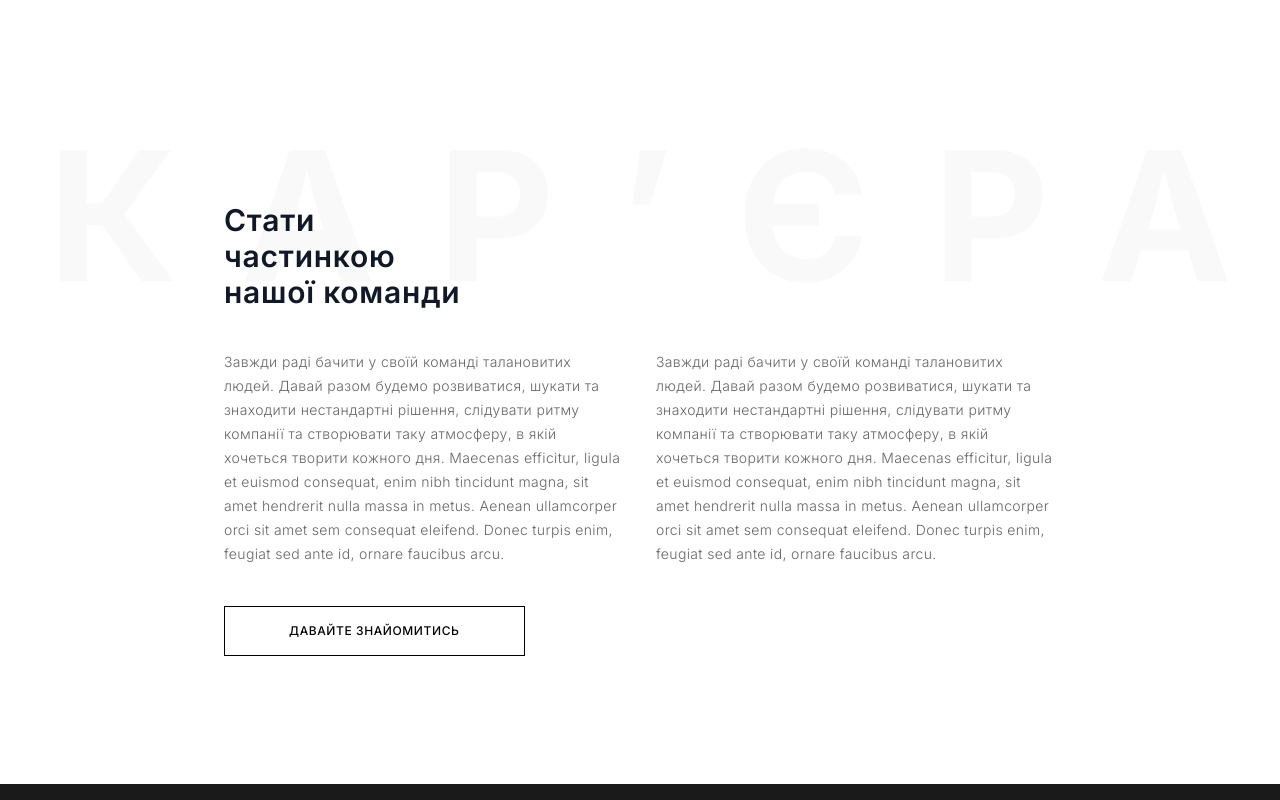
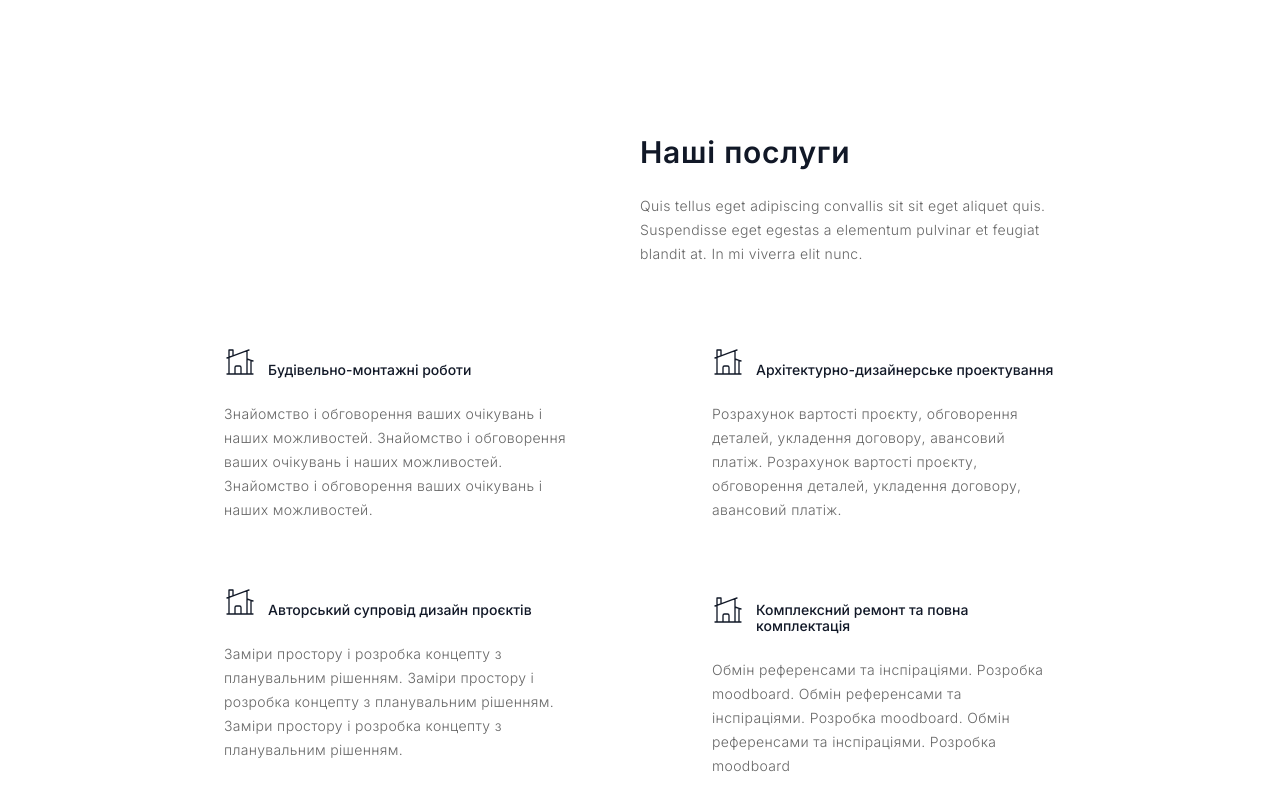
Before and after one commit to nikolaynizruhin/asty, a Next.js app: page / in a window 1280 px wide. Shown: the part 3640-4440 px from the top of the page. Built offline with nearby package versions, Linux system fonts and the light colour scheme.

Commit message:
Add services

```diff
--- /dev/null
+++ b/app/components/services.tsx
@@ -0,0 +1,67 @@
+const services = [
+  {
+    name: 'Будівельно-монтажні роботи',
+    description: 'Знайомство і обговорення ваших очікувань і наших можливостей. Знайомство і обговорення ваших очікувань і наших можливостей. Знайомство і обговорення ваших очікувань і наших можливостей.'
+  },
+  {
+    name: 'Архітектурно-дизайнерське проектування',
+    description: 'Розрахунок вартості проєкту, обговорення деталей, укладення договору, авансовий платіж. Розрахунок вартості проєкту, обговорення деталей, укладення договору, авансовий платіж.'
+  },
+  {
+    name: 'Авторський супровід дизайн проєктів',
+    description: 'Заміри простору і розробка концепту з планувальним рішенням. Заміри простору і розробка концепту з планувальним рішенням. Заміри простору і розробка концепту з планувальним рішенням.'
+  },
+  {
+    name: 'Комплексний ремонт та повна комплектація',
+    description: 'Обмін референсами та інспіраціями. Розробка moodboard. Обмін референсами та інспіраціями. Розробка moodboard. Обмін референсами та інспіраціями. Розробка moodboard'
+  }
+]
+
+export default function Services() {
+  return (
+    <div className="py-24 sm:py-32">
+      <div className="mx-auto max-w-4xl px-6 lg:px-8">
+        <div className="pl-[50%]">
+          <h2 className="mt-2 text-3xl font-semibold text-gray-900 sm:text-3xl max-w-xs tracking-wide">
+            Наші послуги
+          </h2>
+          <p className="mt-6 text-sm tracking-wide font-light leading-6 text-[#666]">
+            Quis tellus eget adipiscing convallis sit sit eget aliquet quis.
+            Suspendisse eget egestas a elementum pulvinar et feugiat blandit at.
+            In mi viverra elit nunc.
+          </p>
+        </div>
+        <div className="mx-auto mt-16 max-w-2xl sm:mt-20 lg:mt-20 lg:max-w-none">
+          <dl className="grid max-w-xl grid-cols-1 gap-x-36 gap-y-16 lg:max-w-none lg:grid-cols-2">
+            {services.map((service, index) => (
+              <div key={index} className="flex flex-col relative">
+                <dt className="flex items-center gap-x-3 text-sm font-medium leading-4 text-gray-900">
+                  <svg
+                    fill="none"
+                    viewBox="0 0 24 24"
+                    strokeWidth={1}
+                    stroke="currentColor"
+                    className="w-8 h-8 flex-none"
+                  >
+                    <path
+                      strokeLinecap="round"
+                      strokeLinejoin="round"
+                      d="M8.25 21v-4.875c0-.621.504-1.125 1.125-1.125h2.25c.621 0 1.125.504 1.125 1.125V21m0 0h4.5V3.545M12.75 21h7.5V10.75M2.25 21h1.5m18 0h-18M2.25 9l4.5-1.636M18.75 3l-1.5.545m0 6.205l3 1m1.5.5l-1.5-.5M6.75 7.364V3h-3v18m3-13.636l10.5-3.819"
+                    />
+                  </svg>
+                  <br />
+                  {service.name}
+                </dt>
+                <dd className="mt-6 flex flex-auto flex-col text-base leading-7 text-gray-600">
+                  <p className="flex-auto text-sm tracking-wide font-light leading-6 text-[#666]">
+                    {service.description}
+                  </p>
+                </dd>
+              </div>
+            ))}
+          </dl>
+        </div>
+      </div>
+    </div>
+  )
+}
--- a/app/page.tsx
+++ b/app/page.tsx
@@ -4,7 +4,8 @@ import About from '@/app/components/about'
 import Projects from '@/app/components/projects'
 import Steps from '@/app/components/steps'
 import Career from '@/app/components/career'
-import Contact from './components/contact'
+import Contact from '@/app/components/contact'
+import Services from '@/app/components/services'
 
 export default function Home() {
   return (
@@ -13,6 +14,7 @@ export default function Home() {
       <About />
       <Projects />
       <Steps />
+      <Services />
       <Career />
       <Contact />
       <Footer isDark />
```
